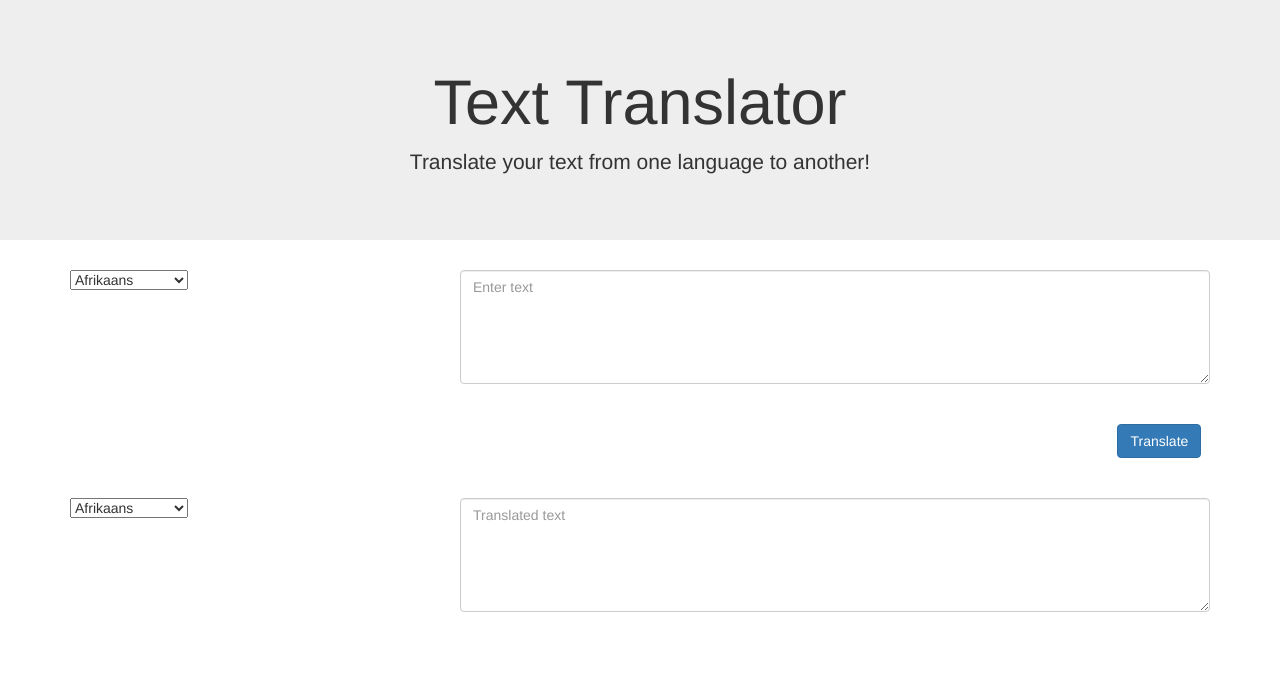
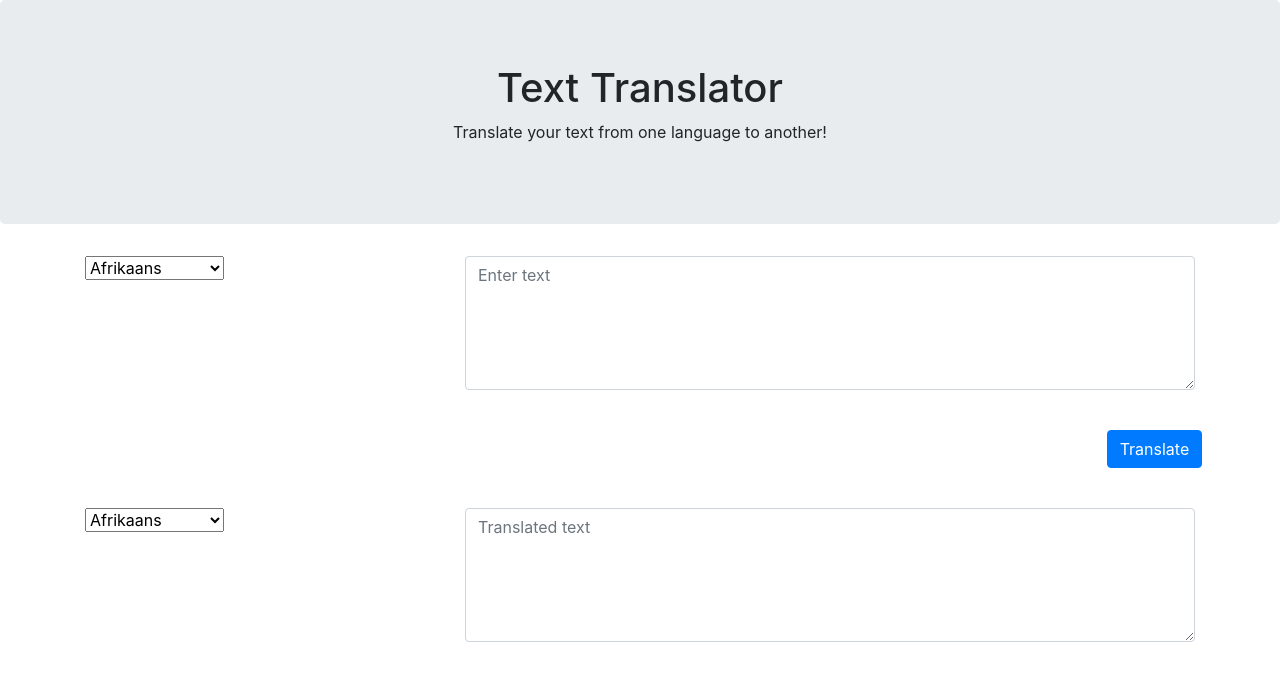
Before and after one commit to sanusaurav8082/language_translator, a Django app: page /translator/ in a window 1280 px wide. Shown: the top 681 px of the page. Run offline with Django 3.2, Linux system fonts and the light colour scheme; some libraries are stand-ins or nearby versions.

Commit message:
Added test files and spinner

```diff
--- /dev/null
+++ b/source.txt
@@ -0,0 +1,3 @@
+ I live in a house near the mountains. I have two brothers and one sister, and I was born last. My father teaches mathematics, and my mother is a nurse at a big hospital. My brothers are very smart and work hard in school. My sister is a nervous girl, but she is very kind. My grandmother also lives with us. She came from Italy when I was two years old. She has grown old, but she is still very strong. She cooks the best food!
+
+My family is very important to me. We do lots of things together. My brothers and I like to go on long walks in the mountains. My sister likes to cook with my grandmother. On the weekends we all play board games together. We laugh and always have a good time. I love my family very much
--- /dev/null
+++ b/target.txt
@@ -0,0 +1,3 @@
+मैं पहाड़ों के पास एक घर में रहता हूँ। मेरे दो भाई और एक बहन हैं, और मेरा जन्म आखिरी बार हुआ था। मेरे पिता गणित पढ़ाते हैं, और मेरी माँ एक बड़े अस्पताल में नर्स हैं। मेरे भाई बहुत होशियार हैं और स्कूल में कड़ी मेहनत करते हैं। मेरी बहन एक नर्वस लड़की है, लेकिन वह बहुत दयालु है। मेरी दादी भी हमारे साथ रहती हैं। जब मैं दो साल का था तब वह इटली से आई थी। वह बूढ़ी हो गई है, लेकिन वह अभी भी बहुत मजबूत है। वह सबसे अच्छा खाना बनाती है!
+
+मेरा परिवार मेरे लिए बहुत महत्वपूर्ण है। हम बहुत सारी चीजें एक साथ करते हैं। मुझे और मेरे भाई पहाड़ों में लंबी सैर पर जाना पसंद करते हैं। मेरी बहन को मेरी दादी के साथ खाना बनाना पसंद है। वीकेंड पर हम सब एक साथ बोर्ड गेम खेलते हैं। हम हंसते हैं और हमेशा अच्छा समय बिताते हैं। मैं अपने परिवार से बहुत प्यार करता हूँ
--- a/translate/urls.py
+++ b/translate/urls.py
@@ -18,7 +18,6 @@ from django.urls import path, include
 from django.shortcuts import redirect
 
 urlpatterns = [
-    path('admin/', admin.site.urls),
     path('translator/', include('translator.urls')),
     path('', lambda request: redirect('translator/', permanent=True))
 ]
--- a/translator/static/translator/translateUtils.js
+++ b/translator/static/translator/translateUtils.js
@@ -1,9 +1,9 @@
 window.onload = function(){
                     document.getElementById("translateHandler").addEventListener("click",async function(){
+                        document.getElementById("loader").style.display = "block";
                         let sourceLang = document.getElementById("sourceLang").value;
                         let targetLang = document.getElementById("targetLang").value;
                         let sourceText = document.getElementById("sourceText").value;
-                        console.log(sourceLang, targetLang, sourceText);
                         form ={
                             sl: sourceLang,
                             tl: targetLang,
@@ -30,8 +30,8 @@ window.onload = function(){
                             for(let word of words){
                             translations.push(word['trans']);
                             }
-                            console.log(translations);
                             document.getElementById("targetText").value = translations.join('');
+                            document.getElementById("loader").style.display = "none";
                         });
                     });
                 };
--- a/translator/templates/translator/index.html
+++ b/translator/templates/translator/index.html
@@ -2,9 +2,9 @@
 <html lang="en">
 <head>
     <title> Translate text</title>
-    <link rel="stylesheet" href="https://maxcdn.bootstrapcdn.com/bootstrap/3.4.1/css/bootstrap.min.css">
+    <link rel="stylesheet" href="https://maxcdn.bootstrapcdn.com/bootstrap/4.4.1/css/bootstrap.min.css">
     <script src="{% static 'translator/jquery-3.6.0.min.js' %}"></script>
-    <script src="https://maxcdn.bootstrapcdn.com/bootstrap/3.4.1/js/bootstrap.min.js"></script>
+    <script src="https://maxcdn.bootstrapcdn.com/bootstrap/4.4.1/js/bootstrap.min.js"></script>
     <link rel="stylesheet" href="{% static 'translator/styles.css' %}">
     <script src="{% static 'translator/translateUtils.js' %}"></script>
 </head>
@@ -28,10 +28,19 @@
     </div>
     <div class="row">
         <div class="col-md-10">
+          <div class="row">
+            <div class="col-md-6"></div>
+            <div class="col-md-6">
+              <div id="loader" style="display:none;" class="spinner-border" role="status">
+                <span class="sr-only">Loading...</span>
+              </div>
+            </div>
+          </div>
         </div>
         <div class="col-md-2">
             <div class="row">
-                <div class="col-md-2"></div>
+                <div class="col-md-2">
+                </div>
                 <div class="col-md-2">
                     <button id="translateHandler" type="button" class="btn btn-primary button-margin">Translate</button>
                 </div>
```
Also changed, not shown: README.md.
